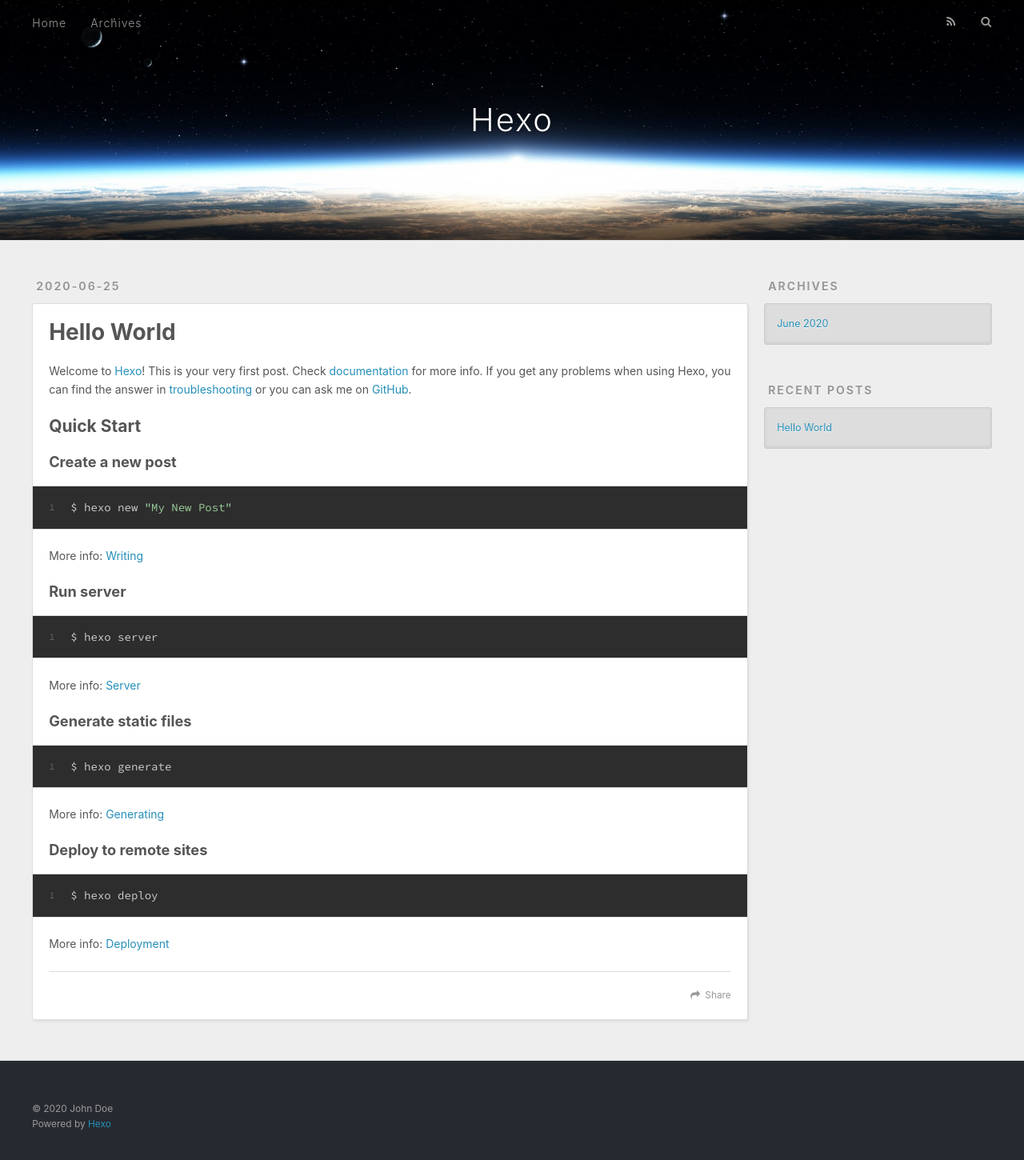
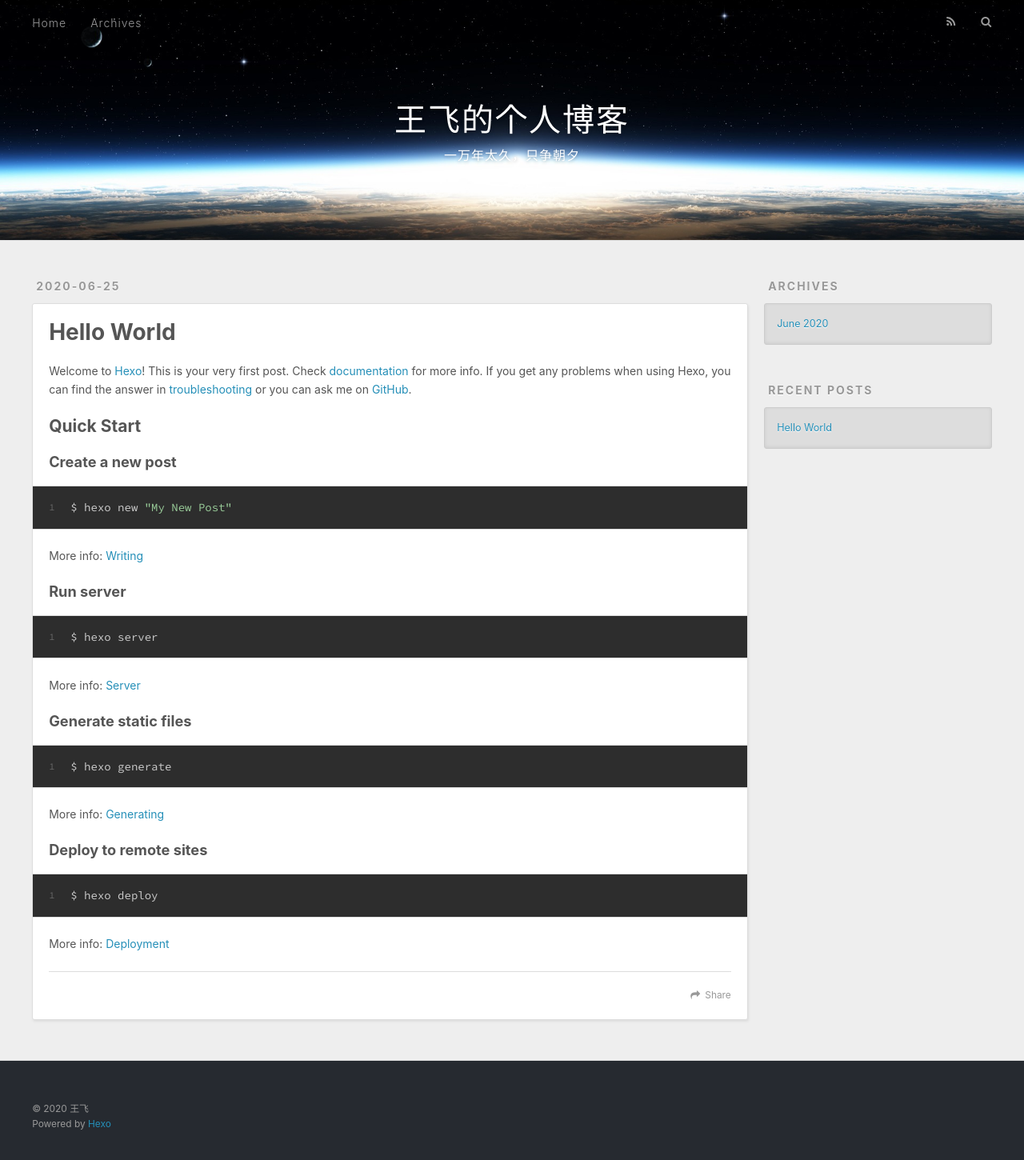
Before and after one commit to wangfei0812/wangfei0812.github.io, a plain HTML site: page index.html in a window 1280 px wide. Shown: the whole page at 80% size. Drawn offline with nearby package versions, Linux system fonts and the light colour scheme.

Commit message:
Site updated: 2020-06-25 17:49:26

```diff
--- a/index.html
+++ b/index.html
@@ -5,17 +5,17 @@
 
 
 
-  <title>Hexo</title>
+  <title>王飞的个人博客</title>
   <meta name="viewport" content="width=device-width, initial-scale=1, maximum-scale=1">
   <meta property="og:type" content="website">
-<meta property="og:title" content="Hexo">
+<meta property="og:title" content="王飞的个人博客">
 <meta property="og:url" content="http://yoursite.com/index.html">
-<meta property="og:site_name" content="Hexo">
+<meta property="og:site_name" content="王飞的个人博客">
 <meta property="og:locale" content="en_US">
-<meta property="article:author" content="John Doe">
+<meta property="article:author" content="王飞">
 <meta name="twitter:card" content="summary">
 
-    <link rel="alternate" href="/atom.xml" title="Hexo" type="application/atom+xml">
+    <link rel="alternate" href="/atom.xml" title="王飞的个人博客" type="application/atom+xml">
 
 
     <link rel="icon" href="/favicon.png">
@@ -36,8 +36,12 @@
   <div id="header-outer" class="outer">
     <div id="header-title" class="inner">
       <h1 id="logo-wrap">
-        <a href="/" id="logo">Hexo</a>
+        <a href="/" id="logo">王飞的个人博客</a>
       </h1>
+
+        <h2 id="subtitle-wrap">
+          <a href="/" id="subtitle">一万年太久，只争朝夕</a>
+        </h2>
 
     </div>
     <div id="header-inner" class="inner">
@@ -103,7 +107,7 @@
 
     </div>
     <footer class="article-footer">
-      <a data-url="http://yoursite.com/2020/06/25/hello-world/" data-id="ckbulji9z0000k8up8it836hl" class="article-share-link">Share</a>
+      <a data-url="http://yoursite.com/2020/06/25/hello-world/" data-id="ckbultt3p0000mgup10pm9rww" class="article-share-link">Share</a>
 
 
     </footer>
@@ -159,7 +163,7 @@
 
   <div class="outer">
     <div id="footer-info" class="inner">
-      &copy; 2020 John Doe<br>
+      &copy; 2020 王飞<br>
       Powered by <a href="http://hexo.io/" target="_blank">Hexo</a>
     </div>
   </div>
```
Also changed, not shown: 2020/06/25/hello-world/index.html (+11 -7 lines), archives/2020/06/index.html (+11 -7 lines), archives/2020/index.html (+11 -7 lines), archives/index.html (+11 -7 lines).
